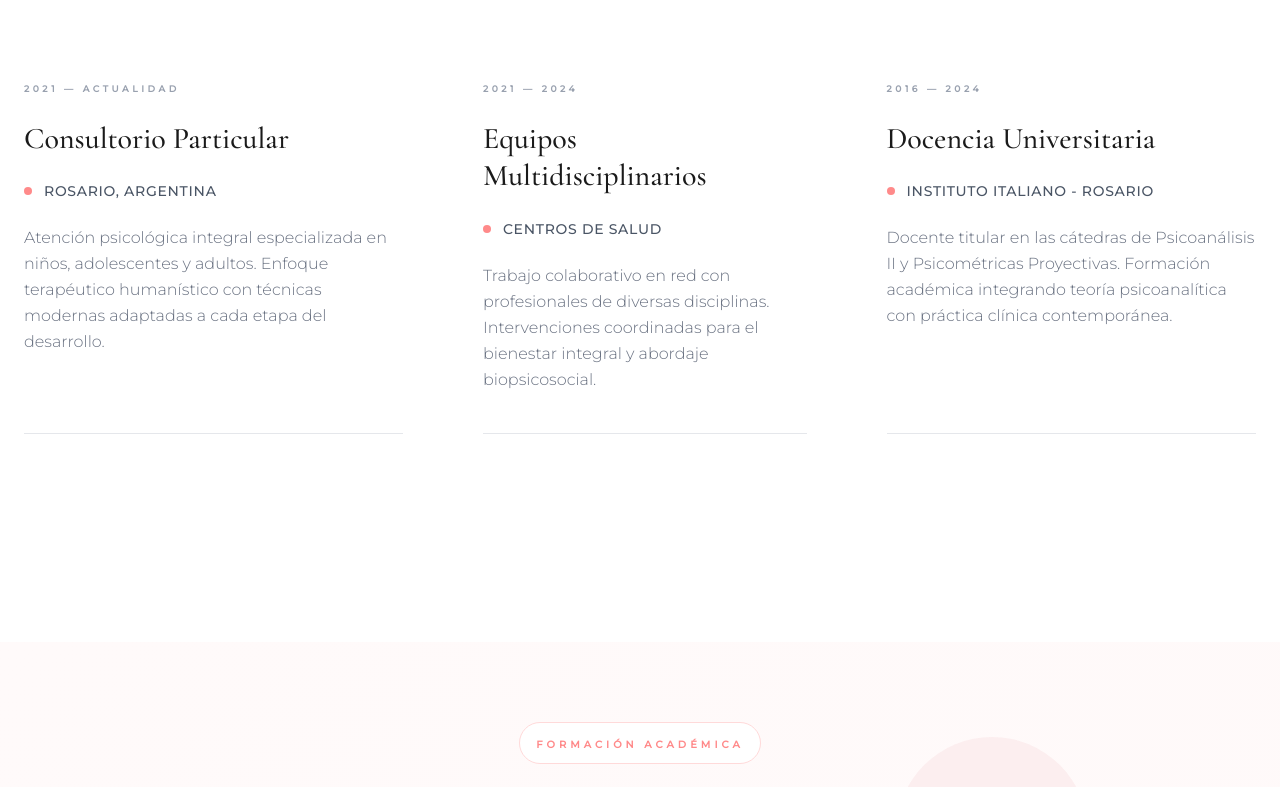
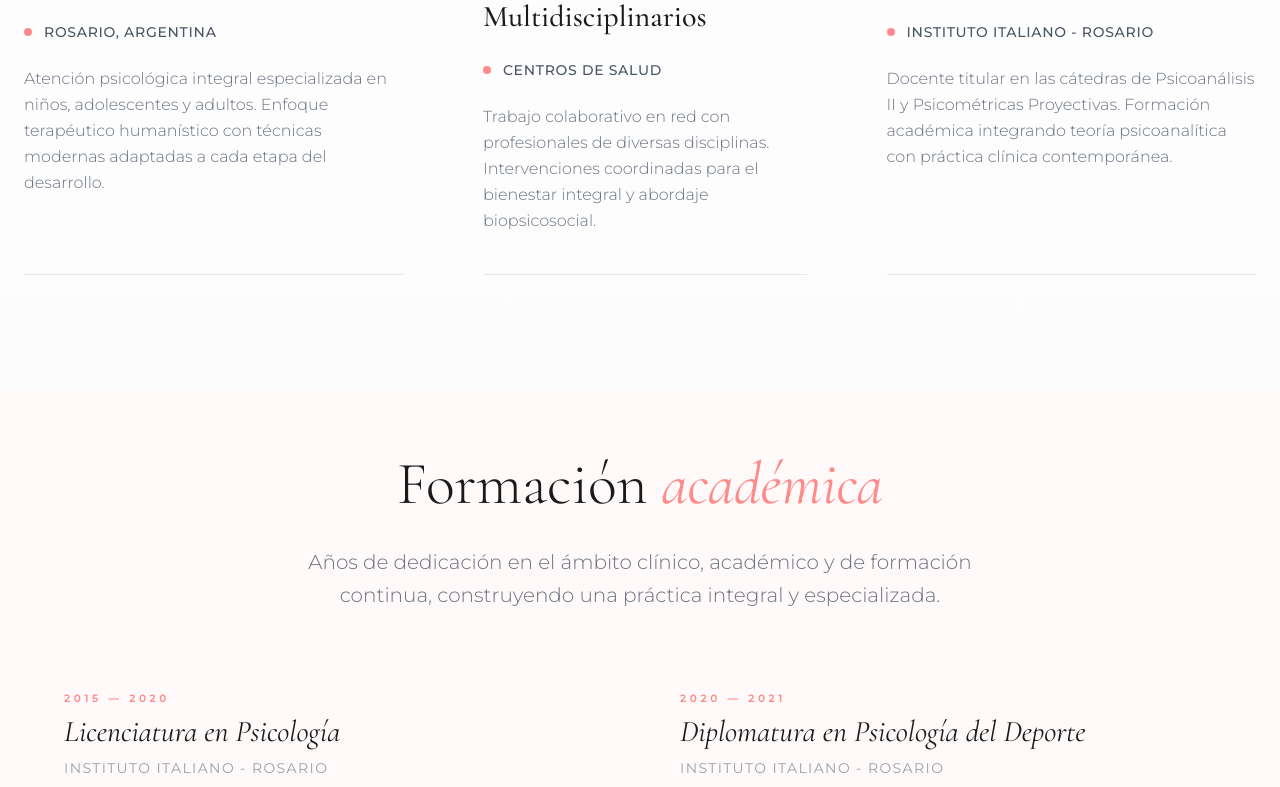
Before and after one commit to danilobassi8/Fiore-landing-page, a React (Vite) app: page / in a window 1280 px wide. Shown: the part 2010-2797 px from the top of the page. Built offline with nearby package versions, Linux system fonts and the light colour scheme.

Commit message:
fix other views

```diff
--- a/components/about-svg.tsx
+++ b/components/about-svg.tsx
@@ -6,7 +6,7 @@ const SVGComponent = (props) => (
     width={300}
     height={200}
     {...props}
-    className={props.className + ' group'}
+    className={props.className + ' '}
   >
     <defs>
       <clipPath clipPathUnits="userSpaceOnUse" id="cp1">
--- a/components/views/About.tsx
+++ b/components/views/About.tsx
@@ -6,7 +6,7 @@ const About: React.FC = () => {
     <section id="sobre-mi" className="bg-white rounded-t-[5rem] relative z-20 min-h-dvh items-center flex">
       <div className="container mx-auto px-6">
         <div className="max-w-6xl mx-auto grid md:grid-cols-2 gap-20 items-center">
-          <div className="relative">
+          <div className="relative md:h-full flex items-center group">
             <div className="w-full flex items-center justify-center">
               <AboutSVG className="w-full h-full object-cover group" />
             </div>
@@ -16,9 +16,9 @@ const About: React.FC = () => {
 
           <div>
             <h2 className="text-[10px] uppercase tracking-[0.5em] text-[#FF8A8A] font-bold mb-6">
-              La perspectiva humana
+              Fiorella B. Pedrós
             </h2>
-            <h3 className="text-5xl md:text-6xl elegant-font mb-8 italic">Cercanía y profesionalismo</h3>
+            <h3 className="text-5xl md:text-6xl elegant-font mb-8 italic">Sobre mí</h3>
             <div className="space-y-6 text-gray-600 font-light text-lg leading-relaxed">
               <p>
                 Mi formación y experiencia clínica se orientan al trabajo con niños, niñas, adolescentes y adultos,
--- a/components/views/Education.tsx
+++ b/components/views/Education.tsx
@@ -5,71 +5,44 @@ const StudyCard: React.FC<{
   institution: string;
   period: string;
   description: string;
-  status?: 'completed' | 'current';
 }> = ({ title, institution, period, description }) => {
   return (
-    <div className="relative group  bg-white/40 md:bg-white/20 hover:bg-white/35  backdrop-blur-xl hover:backdrop-blur-3xl rounded-3xl p-6 md:p-8 transition-allh-full flex flex-col border border-[#FF8A8A] hover:scale-105 duration-200 ease-linear">
-      {/* Hover background effect */}
-      <div
-        className={`absolute -inset-2 opacity-0 group-hover:opacity-10 rounded-3xl transition-all duration-500 -z-10`}
-      ></div>
-
-      {/* Status indicator */}
-      <div className="flex items-center justify-between mb-6">
-        <span className="text-[9px] uppercase tracking-[0.4em] font-bold text-gray-400">{period}</span>
+    <div className="group">
+      <div className="mb-4">
+        <span className="text-[10px] uppercase tracking-[0.4em] font-semibold text-[#FF8A8A] mb-2 block">{period}</span>
+        <h3 className="text-2xl md:text-3xl elegant-font italic mb-2">
+          {title}
+        </h3>
+        <p className="text-sm uppercase tracking-widest text-gray-400 mb-4">{institution}</p>
       </div>
-
-      {/* Content */}
-      <div className="space-y-4 grow flex flex-col">
-        <h3 className="text-xl md:text-2xl font-mono font-medium leading-tight">{title}</h3>
-
-        <p className="text-xs md:text-sm font-medium text-gray-600">{institution}</p>
-
-        <p className="text-sm text-gray-500 font-light leading-relaxed grow">{description}</p>
-      </div>
+      <p className="text-gray-600 font-light leading-relaxed">{description}</p>
     </div>
   );
 };
 
 const Education: React.FC = () => {
   return (
-    <section
-      id="educacion"
-      className="md:pt-20 bg-linear-to-br from-[#FFFAFA] to-[#FFF9F9] relative overflow-hidden md:pb-32 pb-26"
-    >
-      {/* Decorative background elements - Minimal and elegant */}
+    <section id="educacion" className="bg-[#FFF9F9] relative min-h-dvh flex items-center">
+      {/* Organic Blobs - Consistent with other sections */}
+      <div className="absolute top-[15%] right-[8%] w-64 h-64 md:w-80 md:h-80 bg-[#E0F2F1] rounded-full bg-blob" />
+      <div className="absolute bottom-[20%] left-[5%] w-48 h-48 md:w-64 md:h-64 bg-[#FFDADA] rounded-full bg-blob" />
 
-      {/* Large accent elements - strategically placed */}
-      <div className="absolute top-[20%] left-[8%] w-48 h-48 md:w-64 md:h-64 bg-[#A8E6CF] rounded-full opacity-20"></div>
-      <div className="absolute top-[45%] right-[5%] w-56 h-56 md:w-72 md:h-72 bg-[#FFE5B4] rounded-full opacity-15"></div>
-      <div className="absolute bottom-[15%] left-[35%] w-40 h-40 md:w-56 md:h-56 bg-[#FFDADA] rounded-full opacity-25"></div>
-
-      {/* Medium supporting elements */}
-      <div className="absolute top-[60%] left-[15%] w-32 h-32 md:w-44 md:h-44 bg-[#B5A7E6] rounded-full opacity-18"></div>
-      <div className="absolute top-[10%] right-[15%] w-36 h-36 md:w-48 md:h-48 bg-[#F0C4C7] rounded-full opacity-22"></div>
-
-      <div className="container mx-auto px-6 relative z-10">
-        {/* Header Section */}
-        <div className="text-center max-w-4xl mx-auto mb-16 md:mb-24">
-          <span className="inline-block px-4 py-2 bg-white border border-[#FFDADA] rounded-full mb-6">
-            <span className="text-[10px] uppercase tracking-[0.4em] font-semibold text-[#FF8A8A]">
-              Formación Académica
-            </span>
-          </span>
-
-          <h2 className="text-4xl md:text-6xl lg:text-7xl elegant-font font-light leading-tight mb-6">
-            Construyendo <span className="italic text-[#FF8A8A]">conocimiento</span>
+      <div className="container mx-auto px-6">
+        <div className="max-w-6xl mx-auto">
+          {/* Header Section - Consistent styling */}
+          <div className="text-center mb-16 md:mb-20">
+            <h2 className="text-4xl md:text-6xl elegant-font font-light leading-tight mb-6">
+              Formación <span className="italic text-[#FF8A8A]">académica</span>
             </h2>
 
-          <p className="text-gray-500 text-sm md:text-base max-w-2xl mx-auto font-light">
-            Cada etapa de mi formación ha sido cuidadosamente elegida para ofrecer la mejor atención psicológica
-            integral.
+            <p className="text-gray-500 text-base md:text-xl max-w-2xl mx-auto font-light leading-relaxed">
+              Años de dedicación en el ámbito clínico, académico y de formación continua, construyendo una práctica
+              integral y especializada.
             </p>
           </div>
 
-        {/* Studies Grid */}
-        <div className="grid grid-cols-1 lg:grid-cols-2 xl:grid-cols-4 gap-6 md:gap-8 max-w-7xl mx-auto">
-          {/* Licenciatura en Psicología */}
+          {/* Studies Grid - Clean layout like Experience section */}
+          <div className="grid grid-cols-1 md:grid-cols-2 gap-12 md:gap-16 lg:gap-20">
             <StudyCard
               title="Licenciatura en Psicología"
               institution="Instituto Italiano - Rosario"
@@ -77,7 +50,6 @@ const Education: React.FC = () => {
               description="Formación integral en los fundamentos de la psicología clínica y social. Un enfoque humanístico que integra teoría y práctica para comprender la complejidad del comportamiento humano."
             />
 
-          {/* Psicología del Deporte */}
             <StudyCard
               title="Diplomatura en Psicología del Deporte"
               institution="Instituto Italiano - Rosario"
@@ -85,7 +57,6 @@ const Education: React.FC = () => {
               description="Especialización en el acompañamiento psicológico de atletas y equipos deportivos. Herramientas específicas para optimizar el rendimiento mental y emocional."
             />
 
-          {/* Maestría en Niños */}
             <StudyCard
               title="Maestría en Psicología Aplicada en Niños"
               institution="Universidad Nacional de Rosario"
@@ -93,13 +64,13 @@ const Education: React.FC = () => {
               description="Profundización en técnicas especializadas para el trabajo terapéutico con población infantil. Enfoque integral del desarrollo emocional y cognitivo."
             />
 
-          {/* Habilitación portacion de armas */}
             <StudyCard
-            title="Curso de habilitación para portacion de armas"
-            institution="Apto profesional para habilitación de armas"
+              title="Habilitación para Portación de Armas"
+              institution="Certificación Profesional"
               period="2021 — Actualidad"
-            description="Capacitación especializada que me habilita para realizar evaluaciones psicológicas y emitir certificados de aptitud psicofísica para portadores de armas de fuego, conforme a la normativa nacional vigente."
+              description="Capacitación especializada para realizar evaluaciones psicológicas y emitir certificados de aptitud psicofísica para portadores de armas de fuego, conforme a la normativa nacional vigente."
             />
+          </div>
         </div>
       </div>
     </section>
--- a/components/views/Experience.tsx
+++ b/components/views/Experience.tsx
@@ -31,16 +31,10 @@ const ExperienceCard: React.FC<{
 
 const Experience: React.FC = () => {
   return (
-    <section id="experiencia" className="py-10 md:py-32 bg-white">
+    <section id="experiencia" className="min-h-dvh bg-linear-to-b from-[#FFF] to-[#fcfcfc] flex items-center">
       <div className="container mx-auto px-6">
         {/* Header Section */}
         <div className="text-center max-w-4xl mx-auto mb-10 md:mb-24">
-          <span className="inline-block px-4 py-2 bg-[#FFDADA]/10 border border-[#FFDADA] rounded-full mb-6">
-            <span className="text-[10px] uppercase tracking-[0.4em] font-semibold text-[#FF8A8A]">
-              Trayectoria Profesional
-            </span>
-          </span>
-
           <h2 className="text-4xl md:text-6xl lg:text-7xl elegant-font font-light leading-tight mb-6">
             Experiencia <span className="italic text-[#FF8A8A]">profesional</span>
           </h2>
--- a/components/views/Hero.tsx
+++ b/components/views/Hero.tsx
@@ -22,7 +22,7 @@ const Hero: React.FC = () => {
               <div className="flex justify-center md:justify-start mb-4 sm:mb-6">
                 <div className="px-4 py-1 bg-white border border-[#FFDADA] rounded-full">
                   <span className="text-[10px] uppercase tracking-[0.4em] font-semibold text-[#FF8A8A]">
-                    Psicologia integral
+                    Psicología integral
                   </span>
                 </div>
               </div>
```
Lines whose indentation alone changed are shown as unchanged.
